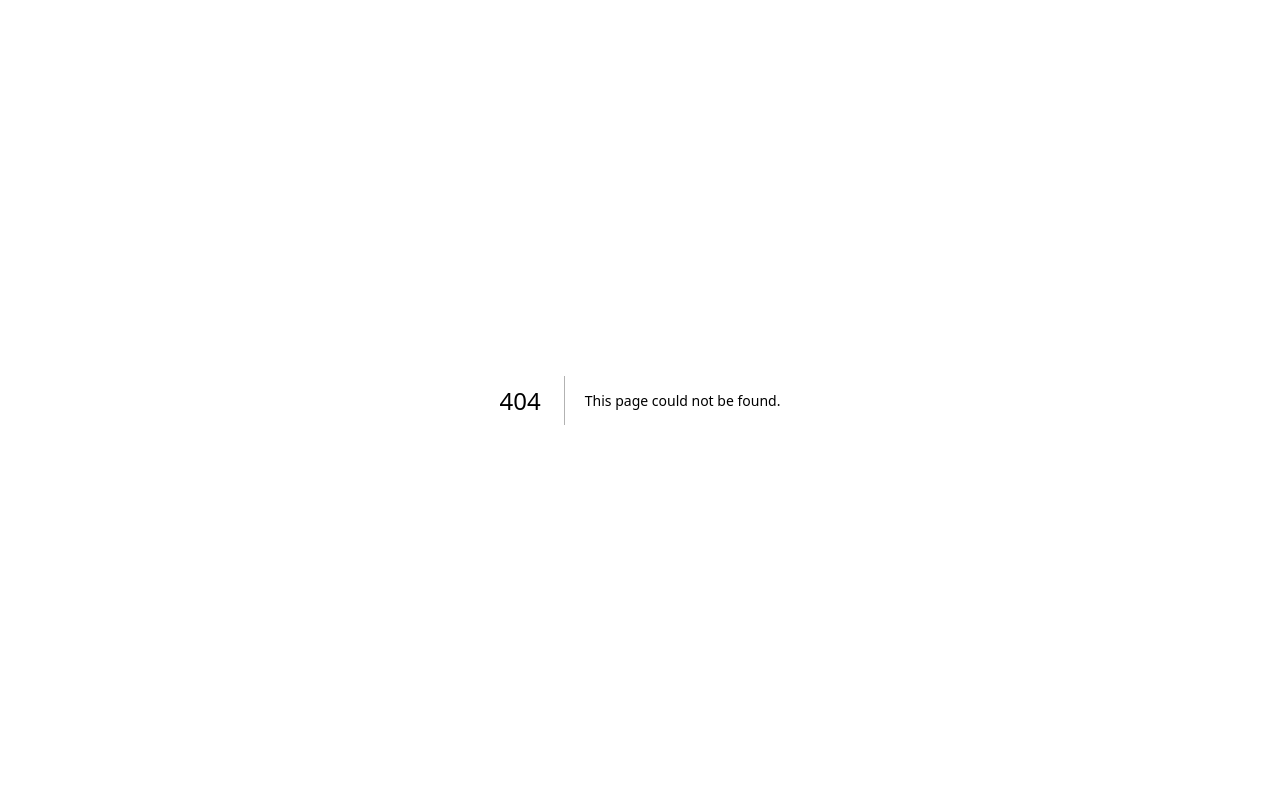
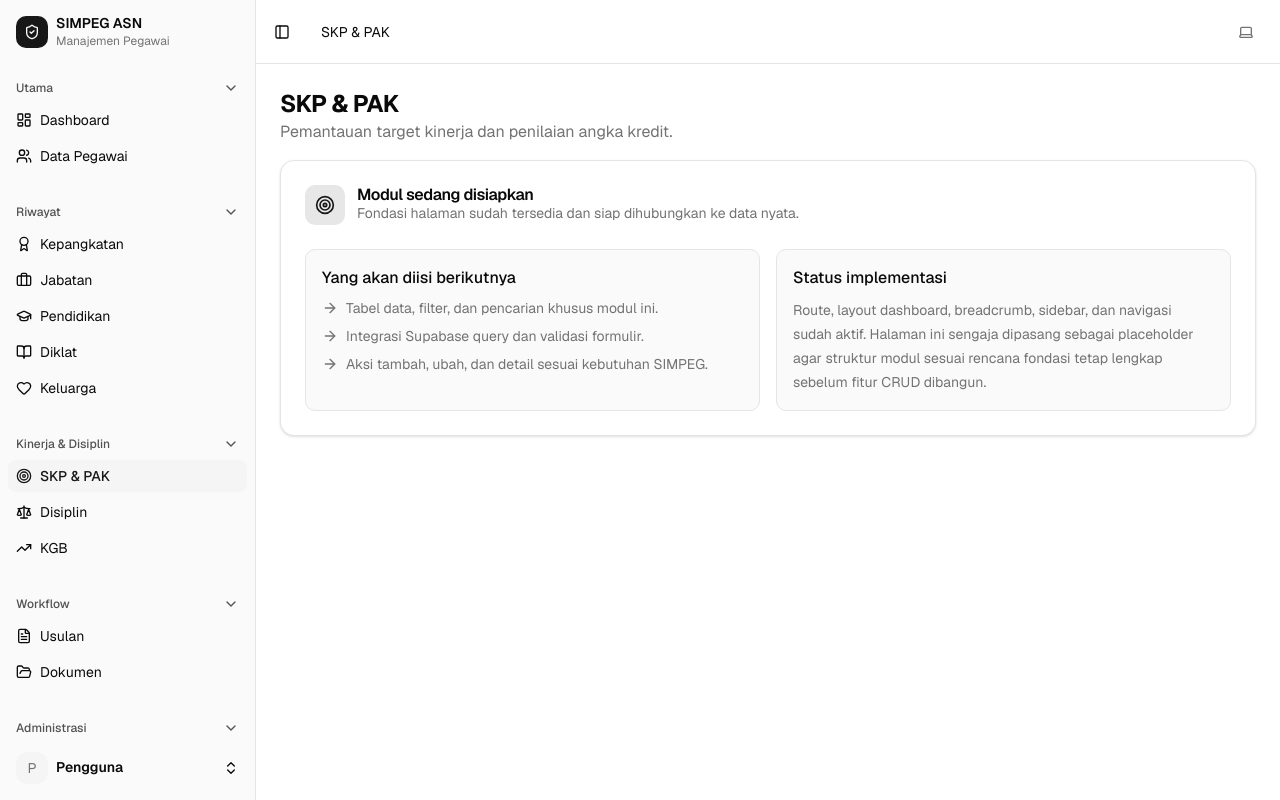
Before and after one commit to dafahuda/MY-SIMPEG-ASN, a Next.js app: page /kinerja in a window 1280 px wide. Before the commit this address had no page. Built offline with nearby package versions, Linux system fonts and the light colour scheme; no server answers.

Commit message:
feat(fase-3): add kinerja placeholder routes
Ultraworked with [Sisyphus](https://github.com/code-yeongyu/oh-my-openagent)

Co-authored-by: Sisyphus <clio-agent@sisyphuslabs.ai>

```diff
--- /dev/null
+++ b/src/app/(dashboard)/disiplin/page.tsx
@@ -0,0 +1,13 @@
+import { Scale } from 'lucide-react'
+
+import { DashboardPagePlaceholder } from '@/components/layout/dashboard-page-placeholder'
+
+export default function DisiplinPage() {
+  return (
+    <DashboardPagePlaceholder
+      title="Disiplin"
+      description="Riwayat pembinaan dan proses disiplin pegawai."
+      icon={Scale}
+    />
+  )
+}
--- /dev/null
+++ b/src/app/(dashboard)/kgb/page.tsx
@@ -0,0 +1,13 @@
+import { TrendingUp } from 'lucide-react'
+
+import { DashboardPagePlaceholder } from '@/components/layout/dashboard-page-placeholder'
+
+export default function KgbPage() {
+  return (
+    <DashboardPagePlaceholder
+      title="KGB"
+      description="Kenaikan gaji berkala dan jadwal tindak lanjutnya."
+      icon={TrendingUp}
+    />
+  )
+}
--- /dev/null
+++ b/src/app/(dashboard)/kinerja/page.tsx
@@ -0,0 +1,13 @@
+import { Target } from 'lucide-react'
+
+import { DashboardPagePlaceholder } from '@/components/layout/dashboard-page-placeholder'
+
+export default function KinerjaPage() {
+  return (
+    <DashboardPagePlaceholder
+      title="SKP & PAK"
+      description="Pemantauan target kinerja dan penilaian angka kredit."
+      icon={Target}
+    />
+  )
+}
```
